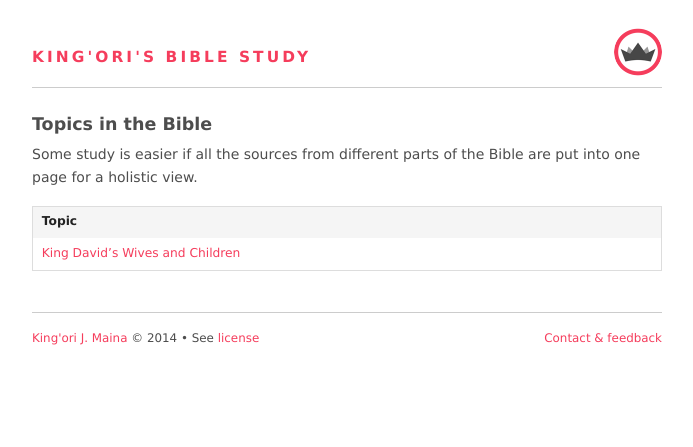
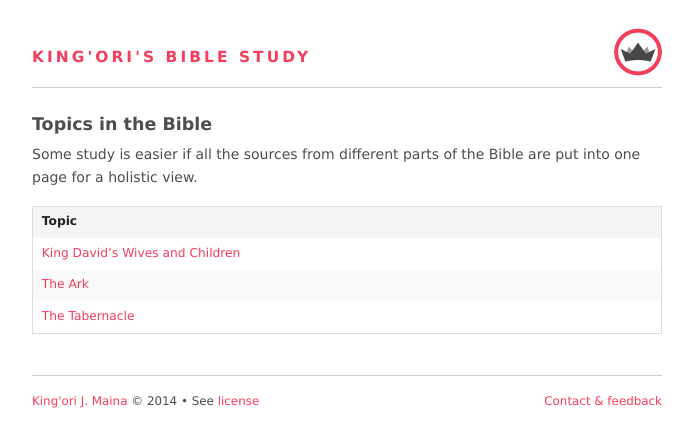
Before and after one commit to itskingori/systematic-theology, a Jekyll site: the page built from topics/index.md, in a window 1280 px wide. Shown: the top 447 px of the page, without its empty margins (293-986 px from the left). Built offline with Jekyll 4.4.1, drawn with Linux system fonts in a browser that asks for light colours; Markdown is read by kramdown in place of the engine named in the settings.

Commit message:
Update topic index

```diff
--- a/topics/index.md
+++ b/topics/index.md
@@ -11,6 +11,10 @@ put into one page for a holistic view.
 
 | Topic       |
 | ----------- |
-| [King David's Wives and Children][1] |
+| [King David's Wives and Children][king-davids-wives-children] |
+| [The Ark][the-ark] |
+| [The Tabernacle][the-tabernacle] |
 
-[1]: {{ site.baseurl }}/topics/king-davids-wives-children/
+[king-davids-wives-children]: {{ site.baseurl }}/topics/king-davids-wives-children/
+[the-ark]: {{ site.baseurl }}/topics/the-ark/
+[the-tabernacle]: {{ site.baseurl }}/topics/the-tabernacle/
```
